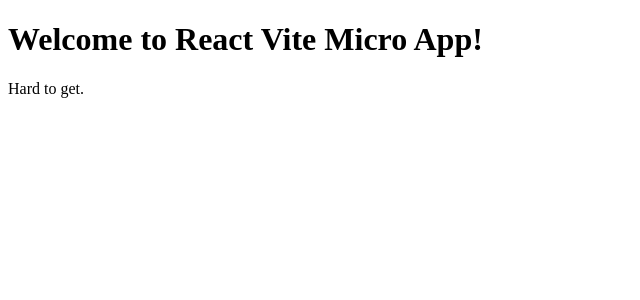
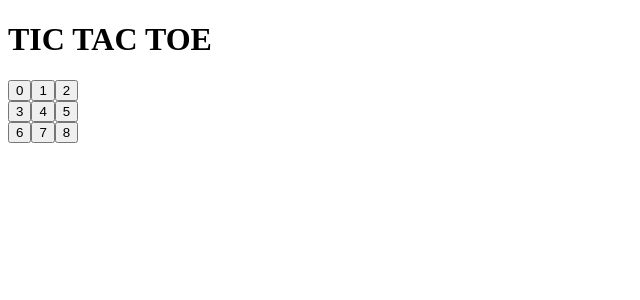
Before and after one commit to Aditya-078/tictactoe, a React (Vite) app: page / in a window 1280 px wide. Shown: the top 300 px of the page, without its empty margins (0-640 px from the left). Built offline with nearby package versions, Linux system fonts and the light colour scheme.

Commit message:
created board and square component

```diff
--- a/src/App.jsx
+++ b/src/App.jsx
@@ -1,9 +1,9 @@
 import React from "react";
+import Board  from "./components/Board";
 
 export default () => (
-  <>
-    <h1>Welcome to React Vite Micro App!</h1>
-    <p>Hard to get.</p>
-
-  </>
+  <div>
+    <h1>TIC TAC TOE</h1>
+    <Board />
+  </div>
 );
--- /dev/null
+++ b/src/components/Board.jsx
@@ -0,0 +1,29 @@
+import React from 'react'
+import Square from './Square'
+
+
+const Board = () => {
+  return (
+    <div>
+
+      <div>
+           <Square value={0} />
+           <Square value={1} />
+           <Square value={2} />
+      </div>
+      <div>
+           <Square value={3} />
+           <Square value={4} />
+           <Square value={5} />
+      </div>
+      <div>
+           <Square value={6} />
+           <Square value={7} />
+           <Square value={8} />
+      </div>
+
+    </div>
+  )
+}
+
+export default Board
--- /dev/null
+++ b/src/components/Square.jsx
@@ -0,0 +1,12 @@
+import React from 'react'
+
+const Square = ({value}) => {
+
+  return (
+
+   <button type="button">{ value }</button>
+
+  )
+}
+
+export default Square
```
